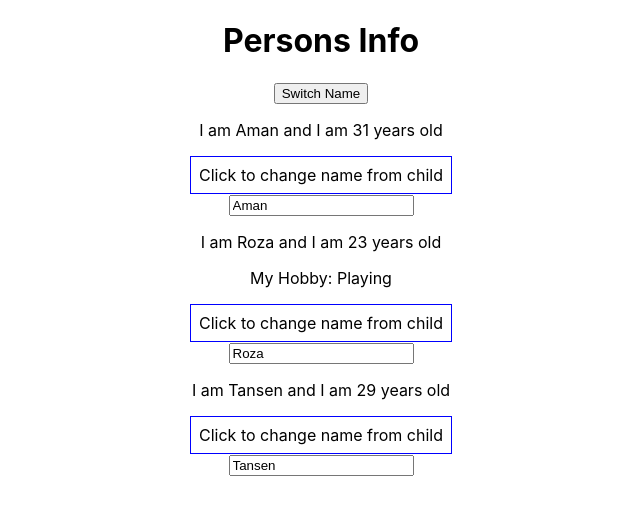
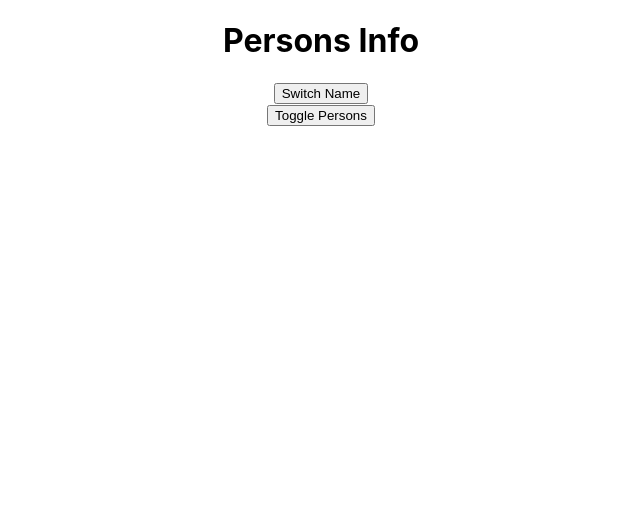
Before and after one commit to AmanAzim/1st-ReactJs, a React (Create React App) app: page / in a window 1280 px wide. Shown: the top 514 px of the page, without its empty margins (319-959 px from the left). Built offline with nearby package versions, Linux system fonts and the light colour scheme.

Commit message:
"commit"

```diff
--- a/src/App.js
+++ b/src/App.js
@@ -8,7 +8,8 @@
       {name:"Aman", age:31},
       {name:"Roza", age:23},
       {name:"Tansen", age:29}
-    ]
+    ],
+    showPersons:false,
   };
   SwitchNameHandler=(newName)=>{
     this.setState({
@@ -24,9 +25,13 @@
       persons:[
         {name:"Aman", age:32},
         {name:event.target.value, age:24},
-        {name:"Tansen Khan", age:30}
+        {name:"Tansen", age:30}
       ]
     });
+  };
+  togglePersonsHandler=()=>{
+      const doesShow=this.state.showPersons;
+      this.setState({showPersons:!doesShow});
   };
   render() {
     return (
@@ -34,10 +39,14 @@
        <h1>Persons Info</h1>
 
         <button onClick={()=>this.SwitchNameHandler('Azim')}>Switch Name</button>
+        <br></br>
+        <button onClick={this.togglePersonsHandler}>Toggle Persons</button>
 
+        { this.state.showPersons===true ?
+            <div>
             <Person name={this.state.persons[0].name}
             age={this.state.persons[0].age}
-                clickToChange={this.SwitchNameHandler.bind(this, 'Rumman-from child comp')}/>
+            clickToChange={this.SwitchNameHandler.bind(this, 'Rumman')}/>
 
             <Person name={this.state.persons[1].name}
             age={this.state.persons[1].age}
@@ -46,6 +55,8 @@
 
             <Person name="Tansen"
             age="29"/>
+            </div> : null
+        }
       </div>
     );
     //return React.createElement('div', {className:'App'}, React.createElement('h1', null,'Hi, I\'m a React App'));
```
Lines whose indentation alone changed are shown as unchanged.
